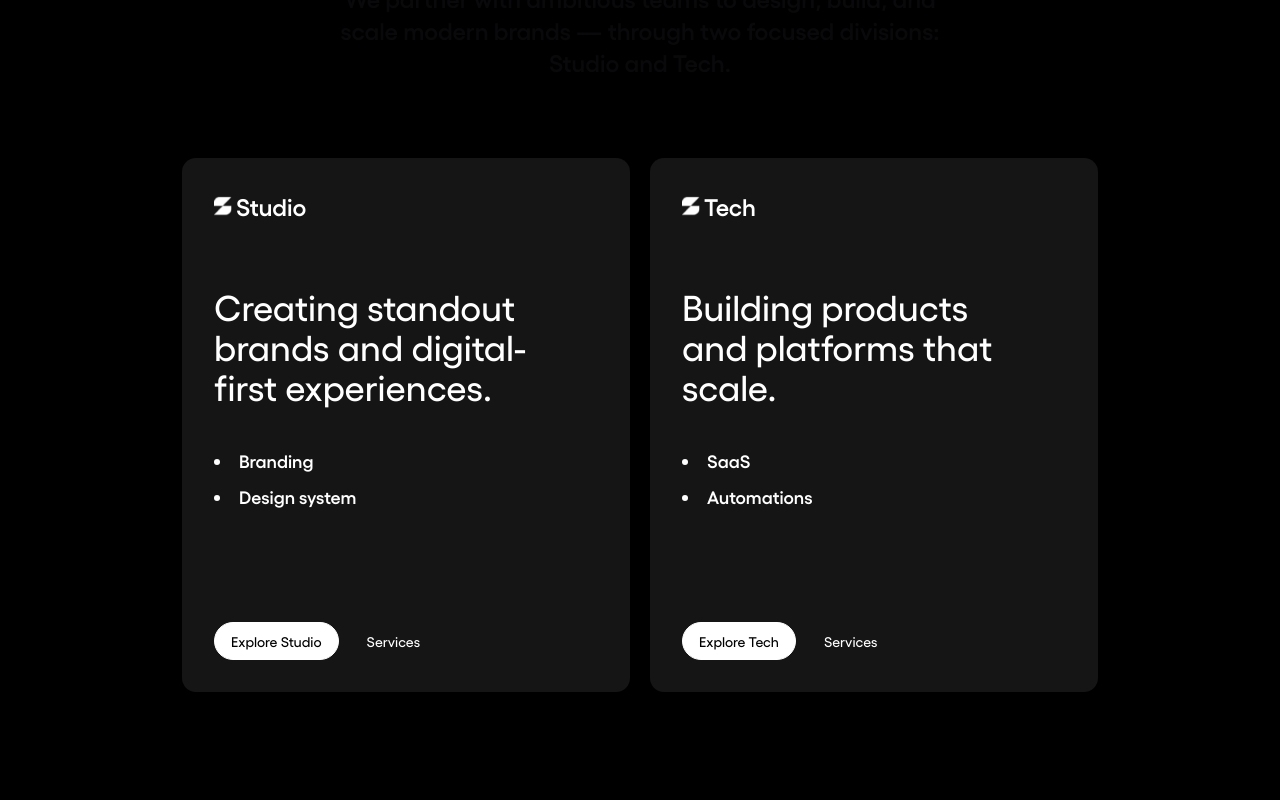
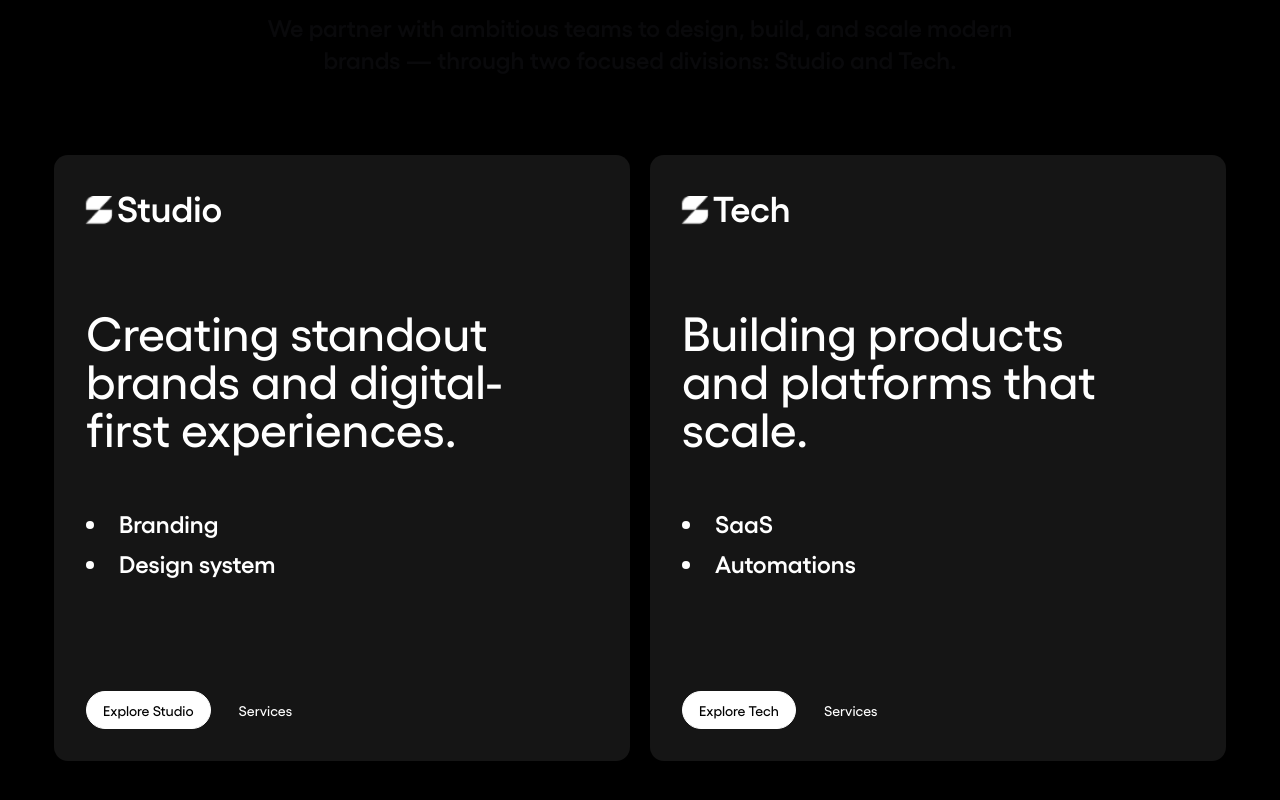
Before and after one commit to Piyush289kumar/kiorons_ai, a Next.js app: page / in a window 1280 px wide. Shown: the part 1162-1962 px from the top of the page. Built offline with nearby package versions, Linux system fonts and the light colour scheme.

Commit message:
Fix Desktop UI Small Bugs

```diff
--- a/src/app/layouts/HeroSection.js
+++ b/src/app/layouts/HeroSection.js
@@ -50,7 +50,7 @@ export default function HeroSection() {
     inView6,
   ])
   return (
-    <div className="scroll-smooth w-9/12 mx-auto font-gellix">
+    <div className="scroll-smooth w-11/12 mx-auto font-gellix">
       {/* Hero Section */}
       <section className="relative min-h-[60vh] md:min-h-screen flex flex-col justify-center items-center align-middle !gap-y-0 bg-black font-gellix">
         <motion.div
@@ -329,7 +329,9 @@ export default function HeroSection() {
         transition={{ duration: 0.8 }}
       >
         <div className="p-5 md:p-28 bg-[#151515] text-center">
-          <h4 className="text-4xl md:text-5xl font-semibold tracking-tight mb-8">Join kOne waitlist.</h4>
+          <h4 className="text-4xl md:text-5xl font-semibold tracking-tight mb-8">
+            Join kOne waitlist.
+          </h4>
           <LandingPageButton text="Visit kOne" color="white" />
         </div>
       </motion.section>
--- a/src/components/landing/LandingCard.jsx
+++ b/src/components/landing/LandingCard.jsx
@@ -3,20 +3,22 @@ import { LandingPageButton } from './LandingPageButton' // Adjust path
 
 export default function LandingCard({ logo, label, heading, points, buttons }) {
   return (
-    <div className="bg-[#151515] flex flex-col justify-between p-8 rounded-xl text-white w-full max-w-md">
+    <div className="bg-[#151515] flex flex-col justify-between p-8 rounded-xl text-white w-full max-w-xl">
       {/* Logo and Label */}
-      <div className="flex items-center gap-1 mb-16">
-        <Image src={logo} alt="Logo" width={18} height={18} className="animate-fade-up" />
-        <span className="text-2xl font-semibold">{label}</span>
+      <div className="flex items-center gap-1 mb-20">
+        <Image src={logo} alt="Logo" width={20} height={20} className="animate-fade-up w-auto h-7 mt-1.5" />
+        <span className="text-4xl font-semibold">{label}</span>
       </div>
 
       {/* Heading */}
-      <h3 className="text-4xl font-medium mb-10 w-10/12">{heading}</h3>
+      <h3 className="text-5xl font-medium mb-14 w-10/12">{heading}</h3>
 
       {/* Bullet Points */}
       <ul className="list-disc list-inside mb-28 space-y-2">
         {points.map((point, idx) => (
-          <li className='text-lg font-semibold' key={idx}>{point}</li>
+          <li className="text-2xl font-semibold" key={idx}>
+            {point}
+          </li>
         ))}
       </ul>
 
```
